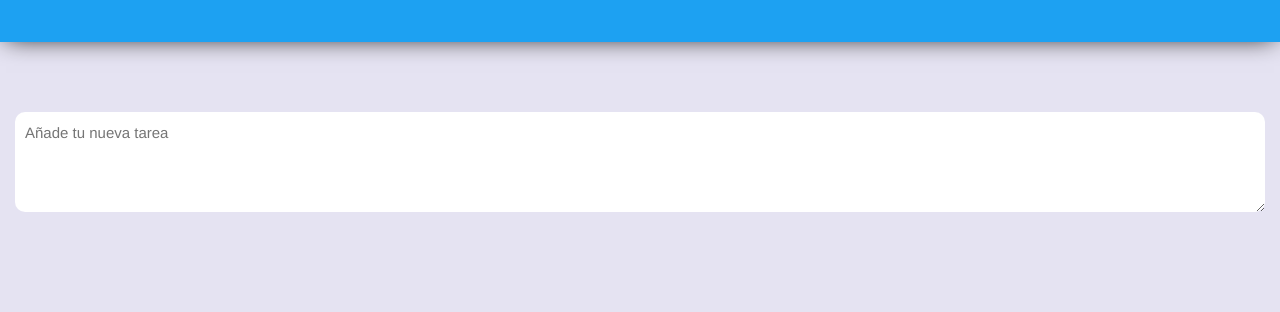
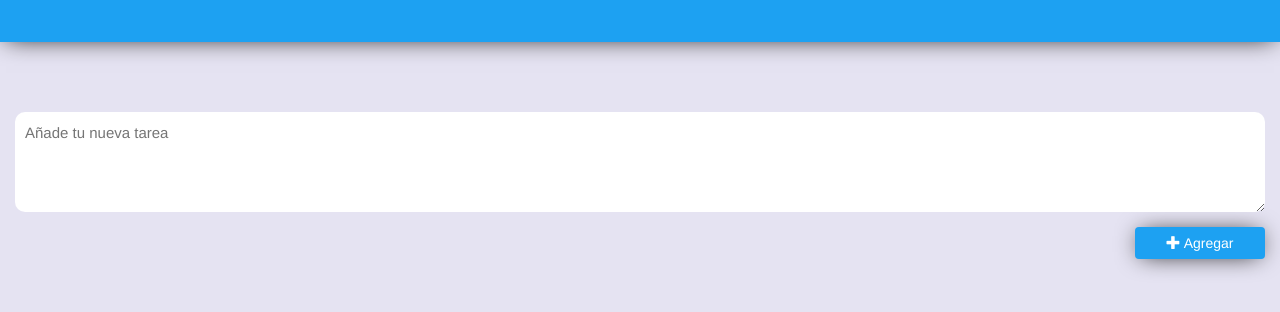
Before and after one commit to kJeriar/twiter, a plain HTML site: page index.html in a window 1280 px wide. Shown: the part 88-400 px from the top of the page. Drawn offline with nearby package versions, Linux system fonts and the light colour scheme.

Commit message:
Update index.html

```diff
--- a/index.html
+++ b/index.html
@@ -23,7 +23,7 @@
 				<div class="col-lg-12 col-md-12 col-sm-12 col-xs-12">
 					<div class="form-group text-center">
 						<textarea class="txt" id="tarea" placeholder="Añade tu nueva tarea"></textarea>
-
+						<button type="button" class="btn btn-primary pull-right" id="boton" onclick="agregar()"><span class="glyphicon glyphicon-plus" aria-hidden="true"></span> Agregar</button>
 					</div>
 				</div>
 			</div>
```
Lines whose indentation alone changed are shown as unchanged.
